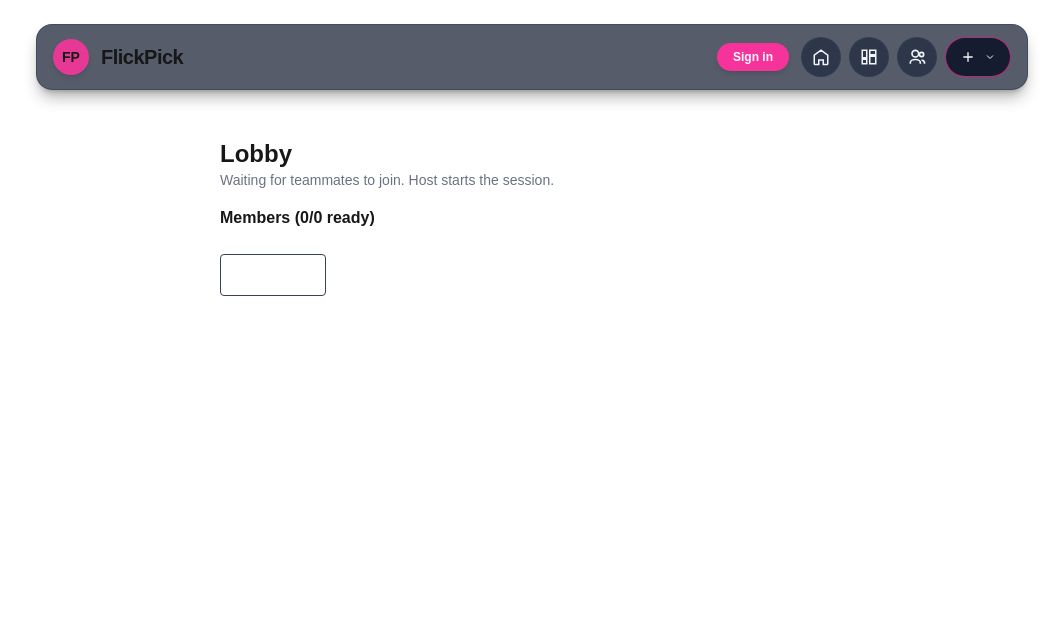
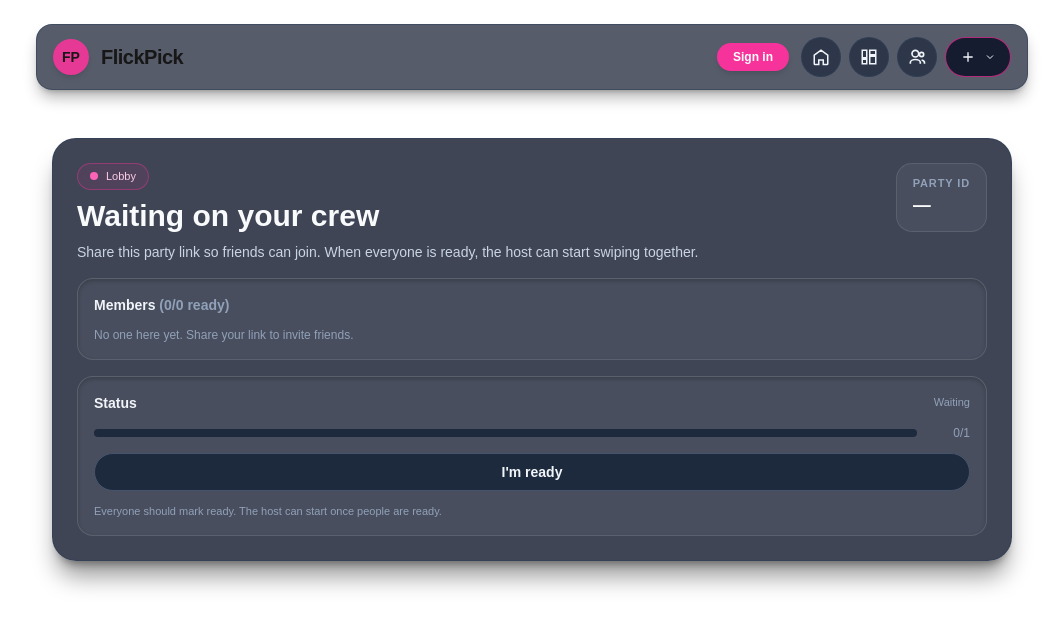
Before and after one commit to miaalvv/Code-Crew-Flick-Pick, a Next.js app: page /party/lobby in a window 1280 px wide. Shown: the top 628 px of the page, without its empty margins (108-1171 px from the left). Built offline with nearby package versions, Linux system fonts and the light colour scheme.

Commit message:
create lobby

```diff
--- a/app/party/lobby/page.tsx
+++ b/app/party/lobby/page.tsx
@@ -299,67 +299,132 @@ export default function LobbyPage() {
     }
   }
 
+  const meReady =
+    members.find((m) => m.user_id === currentUserId)?.is_ready ?? false;
+
   return (
-    <div className="mx-auto max-w-2xl p-6">
-      <h1 className="text-2xl font-semibold">Lobby</h1>
-      <p className="text-sm text-gray-500">
-        Waiting for teammates to join. Host starts the session.
+    <div className="mt-6 space-y-6 px-4">
+      <section className="max-w-5xl mx-auto rounded-3xl border border-slate-700/70 bg-slate-900/80 p-6 shadow-xl shadow-black/40 space-y-4">
+        <div className="flex items-start justify-between gap-3">
+          <div className="space-y-2">
+            <div className="inline-flex items-center gap-2 rounded-full border border-pink-500/40 bg-pink-500/10 px-3 py-1 text-[11px] font-medium text-pink-200">
+              <span className="h-2 w-2 rounded-full bg-pink-400" />
+              Lobby
+            </div>
+            <h1 className="text-2xl sm:text-3xl font-semibold text-slate-50">Waiting on your crew</h1>
+            <p className="text-sm text-slate-300 max-w-2xl">
+              Share this party link so friends can join. When everyone is ready, the host can start swiping together.
             </p>
+          </div>
+          <div className="rounded-2xl border border-white/10 bg-white/5 px-4 py-3 text-xs text-slate-200">
+            <div className="text-[11px] uppercase tracking-[0.08em] text-slate-400 font-semibold">
+              Party ID
+            </div>
+            <div className="text-lg font-semibold text-slate-50 truncate max-w-[180px]">{party_id || "—"}</div>
+          </div>
+        </div>
 
         {error && (
-        <div className="mt-4 rounded border border-red-400 bg-red-950/40 px-3 py-2 text-sm text-red-200">
+          <div className="rounded-xl border border-rose-500/50 bg-rose-500/10 px-3 py-2 text-sm text-rose-100">
             {error}
           </div>
         )}
 
-      <div className="mt-4">
-        <div className="font-semibold">
-          Members ({readyCount}/{members.length} ready)
+        <div className="grid gap-4 lg:grid-cols-[1.1fr,0.9fr]">
+          <div className="rounded-2xl border border-white/10 bg-white/5 p-4 shadow-inner shadow-black/20">
+            <div className="flex items-center justify-between">
+              <div className="text-sm font-semibold text-slate-100">
+                Members <span className="text-slate-400">({readyCount}/{members.length} ready)</span>
               </div>
-
-        <ul className="mt-2">
+            </div>
+            <div className="mt-3 space-y-2">
+              {members.length === 0 && (
+                <p className="text-xs text-slate-400">No one here yet. Share your link to invite friends.</p>
+              )}
               {members.map((m) => (
-            <li key={m.user_id} className="py-1 flex items-center gap-2">
-              <span className="font-medium">{m.display_name}</span>
-
+                <div
+                  key={m.user_id}
+                  className="flex items-center gap-3 rounded-xl border border-white/10 bg-slate-950/50 px-3 py-2"
+                >
+                  <div className="flex h-8 w-8 items-center justify-center rounded-full bg-slate-800 text-xs font-semibold text-slate-100">
+                    {(m.display_name || "?")[0]?.toUpperCase()}
+                  </div>
+                  <div className="flex-1 min-w-0">
+                    <div className="flex items-center gap-2 text-sm text-slate-100 truncate">
+                      <span className="truncate">{m.display_name}</span>
                       {m.role === "host" && (
-                <span className="text-xs px-2 py-0.5 rounded bg-gray-700 text-white">
+                        <span className="inline-flex items-center gap-1 rounded-full border border-amber-300/60 bg-amber-300/10 px-2 py-0.5 text-[10px] font-semibold text-amber-100">
                           Host
                         </span>
                       )}
-
-              {m.user_id === currentUserId && (
-                <span className="text-xs text-gray-400">(you)</span>
-              )}
-
-              <span className="ml-auto text-sm text-green-400">
-                {m.is_ready ? "Ready" : ""}
+                    </div>
+                    <div className="text-[11px] text-slate-500 flex items-center gap-1">
+                      {m.user_id === currentUserId && <span>(you)</span>}
+                    </div>
+                  </div>
+                  <span
+                    className={`text-xs font-semibold ${
+                      m.is_ready ? "text-emerald-300" : "text-slate-500"
+                    }`}
+                  >
+                    {m.is_ready ? "Ready" : "Not ready"}
                   </span>
-            </li>
+                </div>
               ))}
-        </ul>
+            </div>
           </div>
 
-      <div className="mt-6 space-x-2">
+          <div className="rounded-2xl border border-white/10 bg-white/5 p-4 shadow-inner shadow-black/20 space-y-3">
+            <div className="flex items-center justify-between">
+              <div className="text-sm font-semibold text-slate-100">Status</div>
+              <span className="text-[11px] text-slate-400">
+                {sessionState === "in_progress" ? "Swiping" : "Waiting"}
+              </span>
+            </div>
+
+            <div className="flex items-center gap-2 text-sm text-slate-200">
+              <div className="h-2 w-full rounded-full bg-slate-800 overflow-hidden">
+                <div
+                  className="h-full bg-gradient-to-r from-emerald-400 to-pink-500 transition-all"
+                  style={{
+                    width: members.length ? `${(readyCount / Math.max(members.length, 1)) * 100}%` : "0%",
+                  }}
+                />
+              </div>
+              <span className="text-xs text-slate-400 w-12 text-right">
+                {readyCount}/{members.length || 1}
+              </span>
+            </div>
+
+            <div className="space-y-2">
               <button
                 onClick={toggleReady}
-          className="rounded border border-gray-700 px-4 py-2 text-white"
+                className={`w-full rounded-full px-4 py-2 text-sm font-semibold transition ${
+                  meReady
+                    ? "bg-emerald-500 text-white shadow-md shadow-emerald-500/30 hover:bg-emerald-400"
+                    : "bg-slate-800 text-slate-100 border border-slate-600 hover:border-pink-400"
+                }`}
               >
-          {members.find((m) => m.user_id === currentUserId)?.is_ready
-            ? "Unready"
-            : "I'm Ready"}
+                {meReady ? "Set as not ready" : "I'm ready"}
               </button>
 
               {isHost && (
                 <button
                   onClick={handleStart}
-            disabled={loading || sessionState === "in_progress"}
-            className="rounded bg-black text-white px-4 py-2 disabled:opacity-50"
+                  disabled={loading || sessionState === "in_progress" || members.length === 0 || readyCount === 0}
+                  className="w-full rounded-full bg-pink-500 px-4 py-2 text-sm font-semibold text-white shadow-md shadow-pink-500/30 hover:bg-pink-400 disabled:opacity-50 disabled:cursor-not-allowed transition"
                 >
-            {loading ? "Starting…" : "Start Session"}
+                  {loading ? "Starting…" : "Start swiping"}
                 </button>
               )}
             </div>
+
+            <p className="text-[11px] text-slate-400">
+              Everyone should mark ready. The host can start once people are ready.
+            </p>
+          </div>
+        </div>
+      </section>
     </div>
   );
 }
--- a/app/party/new/page.tsx
+++ b/app/party/new/page.tsx
@@ -1,11 +1,12 @@
 // app/party/new/page.tsx
 "use client";
+
 import { useState } from "react";
 import { useRouter } from "next/navigation";
 import { createParty } from "@/app/_lib/partyApi";
 
 export default function CreatePartyPage() {
-  const [name, setName] = useState("Movie Night");
+  const [name, setName] = useState("");
   const [invite, setInvite] = useState<string | null>(null);
   const [partyId, setPartyId] = useState<string | null>(null);
   const [loading, setLoading] = useState(false);
@@ -13,7 +14,10 @@ export default function CreatePartyPage() {
   const router = useRouter();
 
   async function handleCreate() {
-    setLoading(true); setError(null);
+    setLoading(true);
+    setError(null);
+    setInvite(null);
+    setPartyId(null);
     try {
       const res = await createParty({
         name,
@@ -21,49 +25,81 @@ export default function CreatePartyPage() {
       });
       setInvite(res.invite_code);
       setPartyId(res.party_id);
-    } catch (e:any) {
+    } catch (e: any) {
       setError(e.message ?? "Failed to create party");
-    } finally { setLoading(false); }
+    } finally {
+      setLoading(false);
+    }
   }
 
   return (
-    <div className="max-w-md mx-auto p-6 space-y-4">
-      <h1 className="text-2xl font-semibold">Create Party</h1>
+    <div className="mt-6 space-y-6 px-4">
+      <section className="rounded-3xl border border-slate-700/70 bg-slate-900/80 p-6 shadow-xl shadow-black/40 space-y-3 max-w-3xl mx-auto">
+        <div className="inline-flex items-center gap-2 rounded-full border border-pink-500/40 bg-pink-500/10 px-3 py-1 text-[11px] font-medium text-pink-200">
+          <span className="h-2 w-2 rounded-full bg-pink-400" />
+          Party
+        </div>
+        <h1 className="text-2xl sm:text-3xl font-semibold text-slate-50">Create a watch party</h1>
+        <p className="text-sm text-slate-300 max-w-2xl">
+          Name your party, generate an invite code, and share it so everyone can join and start swiping together.
+        </p>
 
-      {error && <div className="border border-red-300 text-red-700 rounded p-2">{error}</div>}
+        {error && (
+          <div className="rounded-xl border border-rose-500/50 bg-rose-500/10 px-3 py-2 text-sm text-rose-100">
+            {error}
+          </div>
+        )}
 
-      <div className="flex gap-2">
+        <div className="mt-2 flex flex-col gap-3 sm:flex-row sm:items-end">
+          <div className="flex-1 space-y-1">
+            <label className="text-[11px] uppercase tracking-[0.08em] text-slate-400 font-semibold">
+              Party name
+            </label>
             <input
               value={name}
-          onChange={(e)=>setName(e.target.value)}
-          className="w-full rounded border bg-black px-3 py-2"
-          placeholder="Party name"
+              onChange={(e) => setName(e.target.value)}
+              className="w-full rounded-2xl border border-slate-700 bg-slate-950/80 px-3 py-2 text-sm text-slate-100 outline-none focus:border-pink-400 focus:ring-2 focus:ring-pink-500/30"
+              placeholder="e.g. Friday Flicks"
             />
-        <button onClick={handleCreate} disabled={loading} className="rounded border px-4 py-2">
-          {loading ? "Creating..." : "Create"}
+          </div>
+
+          <button
+            onClick={handleCreate}
+            disabled={loading || !name.trim()}
+            className="inline-flex items-center justify-center rounded-full bg-pink-500 px-5 py-2.5 text-sm font-semibold text-white shadow-md shadow-pink-500/40 ring-1 ring-pink-300/60 hover:bg-pink-400 hover:shadow-pink-400/40 disabled:opacity-50 disabled:cursor-not-allowed transition self-start sm:self-auto"
+          >
+            {loading ? "Creating…" : "Create party"}
           </button>
         </div>
 
         {invite && partyId && (
-        <div className="mt-4 space-y-2 rounded border p-3">
-          <div className="text-sm text-gray-400">Invite code</div>
-          <code className="rounded bg-black/40 px-2 py-1">{invite}</code>
-          <div className="flex gap-2">
+          <div className="mt-4 rounded-2xl border border-white/10 bg-white/5 px-4 py-3 shadow-inner shadow-black/30 space-y-3">
+            <div className="flex items-center justify-between">
+              <div>
+                <div className="text-xs uppercase tracking-[0.08em] text-slate-400 font-semibold">Invite code</div>
+                <div className="text-lg font-semibold text-slate-50">{invite}</div>
+              </div>
+              <div className="inline-flex items-center gap-2">
                 <button
                   onClick={() => navigator.clipboard.writeText(invite)}
-              className="rounded border px-3 py-1 text-sm"
+                  className="rounded-full border border-slate-600/70 bg-slate-800/80 px-3 py-1.5 text-xs font-semibold text-slate-100 hover:border-pink-400 hover:bg-slate-700/80 transition"
                 >
                   Copy
                 </button>
                 <button
                   onClick={() => router.push(`/party/lobby?party=${partyId}`)}
-              className="rounded border px-3 py-1 text-sm"
+                  className="rounded-full bg-emerald-500 px-3 py-1.5 text-xs font-semibold text-white shadow-md shadow-emerald-500/30 hover:bg-emerald-400 transition"
                 >
-              Go to Lobby
+                  Go to lobby
                 </button>
               </div>
             </div>
+            <p className="text-[11px] text-slate-300">
+              Share the code with friends so they can join this party. You can always find it later in the lobby.
+            </p>
+          </div>
         )}
+      </section>
     </div>
   );
 }
```
Lines whose indentation alone changed are shown as unchanged.
